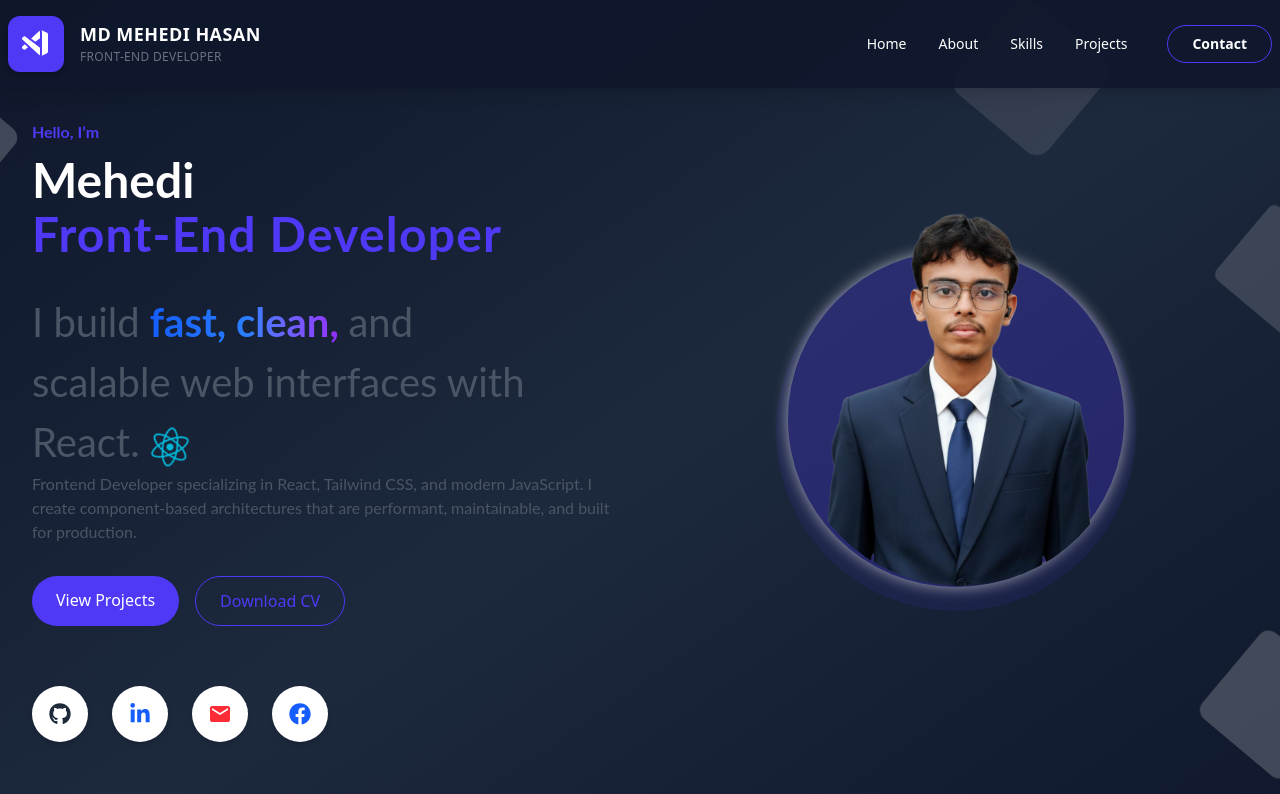
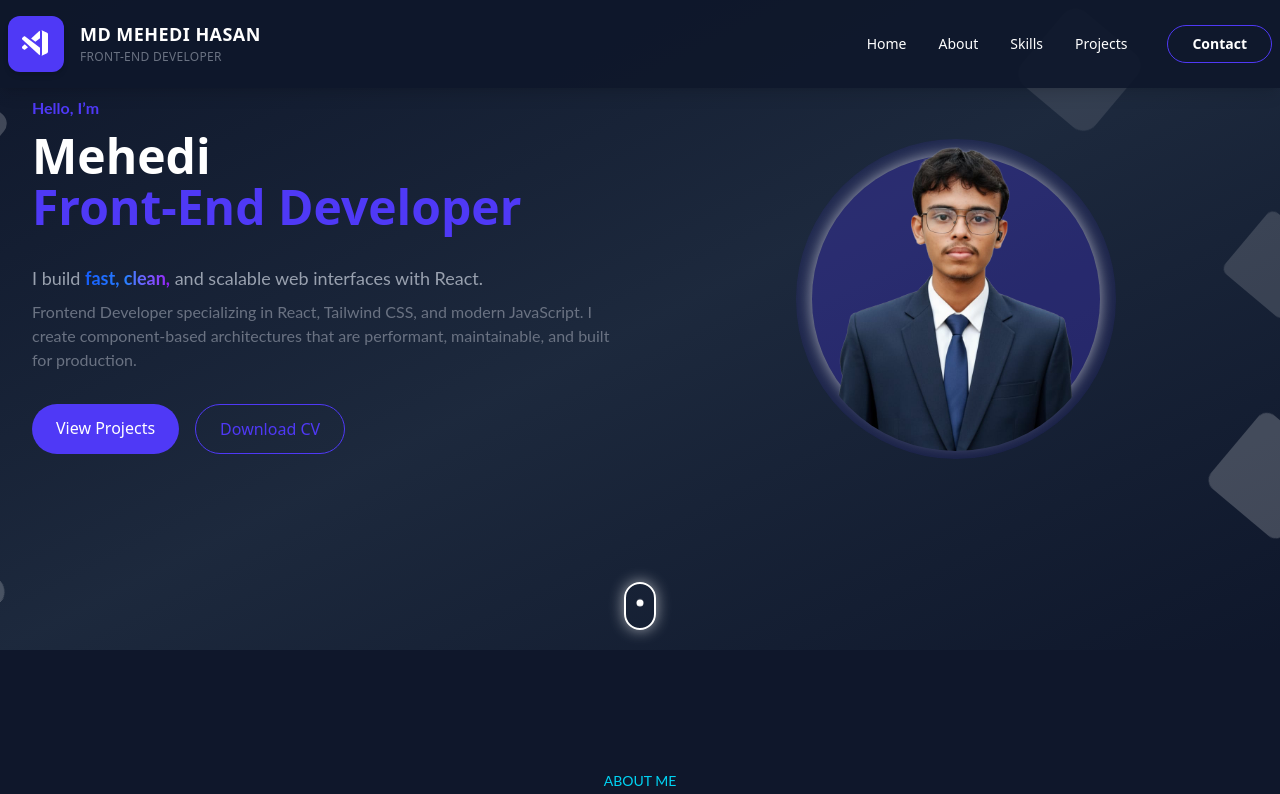
Before and after one commit to Mehedi43g/Portfolio-2026, a React (Vite) app: page / in a window 1280 px wide. Shown: the top 794 px of the page. Built offline with nearby package versions, Linux system fonts and the light colour scheme.

Commit message:
footer part text update ready

```diff
--- a/src/Commponents/Banner.jsx
+++ b/src/Commponents/Banner.jsx
@@ -1,8 +1,6 @@
-import React from 'react'
+
 import Container from './Container'
-import { FaFacebook, FaGithub, FaLinkedinIn, FaReact } from 'react-icons/fa'
-import { MdEmail } from 'react-icons/md'
-import { Link } from 'react-router'
+
 import mehedi from "../assets/Mehedi.png"
 import { GoDotFill } from 'react-icons/go'
 import ScrollReveal from '../hooks/ScrollReveal'
@@ -10,98 +8,94 @@ import ScrollReveal from '../hooks/ScrollReveal'
 const Banner = () => {
   const [ref, visible] = ScrollReveal();
   return (
-    <section id='banner'  className="bg-linear-to-br from-slate-900 via-slate-800 to-slate-900 text-white overflow-hidden" >
+<section
+  id="banner"
+  className="bg-linear-to-br from-slate-900 via-slate-800 to-slate-900 text-white overflow-hidden"
+>
   <Container>
-        <div ref={ref} className={`max-w-7xl mx-auto px-6 pt-30 pb-20 grid md:grid-cols-2 gap-12 items-center ${visible  ? "opacity-100 translate-y-0 scale-100 duration-1000" : "opacity-0 translate-y-16 scale-95"}`}>
+    <div
+      ref={ref}
+      className={`relative max-w-7xl mx-auto px-4 sm:px-6 pt-24 pb-20 grid md:grid-cols-2 gap-12 items-center ${
+        visible
+          ? "opacity-100 translate-y-0 scale-100 duration-1000"
+          : "opacity-0 translate-y-16 scale-95"
+      }`}
+    >
       <div className="absolute inset-0 pointer-events-none hidden md:block">
-            <div className="absolute top-20 -left-35 w-32 h-32 bg-white/20 rounded-xl rotate-40"></div>
-            <div className="absolute top-60 -right-10 w-24 h-24 bg-white/15 rounded-lg rotate-40 tracking-wide animate-bounce [animation-duration:2.2s]  "></div>
-            <div className="absolute -bottom-20.25 -left-38 w-30 h-30 bg-white/20  rounded-2xl rotate-40 tracking-wide animate-bounce [animation-duration:5.2s] overflow-hidden"></div>
-            <div className="absolute top-10 right-50 w-30 h-30 bg-white/10 rounded-2xl rotate-40  tracking-wide animate-bounce [animation-duration:5.2s] "></div>
-            <div className="absolute bottom-10 -right-10 w-28 h-28 bg-white/20 rounded-xl rotate-40 tracking-wide animate-bounce [animation-duration:5.2s]  "></div>
+        <div className="absolute top-20 -left-28 w-24 h-24 bg-white/20 rounded-xl rotate-40"></div>
+        <div className="absolute top-60 -right-8 w-20 h-20 bg-white/15 rounded-lg rotate-40 animate-bounce [animation-duration:2.2s]"></div>
+        <div className="absolute -bottom-20 -left-32 w-24 h-24 bg-white/20 rounded-2xl rotate-40 animate-bounce [animation-duration:5.2s]"></div>
+        <div className="absolute top-10 right-40 w-24 h-24 bg-white/10 rounded-2xl rotate-40 animate-bounce [animation-duration:5.2s]"></div>
+        <div className="absolute bottom-10 -right-8 w-24 h-24 bg-white/20 rounded-xl rotate-40 animate-bounce [animation-duration:5.2s]"></div>
       </div>
+
       <div>
-            <p className="text-indigo-600  mb-3 font-lato font-bold">Hello, I’m</p>
-            <h1 className="text-4xl font-lato md:text-5xl font-bold text-[#FFFFFF] ">
+        <p className="text-indigo-600 mb-3 font-lato font-bold">
+          Hello, I’m
+        </p>
+
+        <h1 className="text-3xl sm:text-4xl md:text-5xl font-bold">
           Mehedi
         </h1>
-            <h4 className="text-4xl font-lato md:text-5xl font-bold text-indigo-600 pt-6 tracking-wide animate-bounce [animation-duration:3.2s] ">Front-End Developer</h4>
-            <p className="text-gray-600 mt-4 max-w-lg text-[40px] font-lato">
-              I build  <span className="bg-linear-to-r from-blue-600 via-blue-500 to-purple-600 bg-clip-text
-            text-transparent font-bold "> fast, clean, </span> and scalable web interfaces with React. <FaReact className='text-cyan-500 animate-spin [animation-duration:3.2s] inline-block tracking-wide' />
+
+        <h4 className="text-3xl sm:text-4xl md:text-5xl font-bold text-indigo-600 pt-5 animate-bounce [animation-duration:3.2s]">
+          Front-End Developer
+        </h4>
+
+        <p className="text-gray-400 mt-4 max-w-lg text-base sm:text-lg font-lato">
+          I build{" "}
+          <span className="bg-linear-to-r from-blue-600 via-blue-500 to-purple-600 bg-clip-text text-transparent font-bold">
+            fast, clean,
+          </span>{" "}
+          and scalable web interfaces with React.
         </p>
-            <p className='font-lato text-gray-600'>Frontend Developer specializing in React, Tailwind CSS, and modern JavaScript. I create
-              component-based architectures that are performant, maintainable, and built for production.</p>
-            <div className="flex gap-4 mt-8">
-              <a href='#projects'  className="bg-indigo-600 text-white px-6 py-3 rounded-full hover:bg-indigo-700 transition cursor-pointer">
+
+        <p className="font-lato text-gray-500 mt-2 text-sm sm:text-base">
+          Frontend Developer specializing in React, Tailwind CSS, and modern
+          JavaScript. I create component-based architectures that are
+          performant, maintainable, and built for production.
+        </p>
+
+        <div className="flex flex-wrap gap-4 mt-8">
+          <a
+            href="#projects"
+            className="bg-indigo-600 text-white px-6 py-3 rounded-full hover:bg-indigo-700 transition"
+          >
             View Projects
           </a>
-              <button className="border border-indigo-600 text-indigo-600 px-6 py-3 rounded-full hover:bg-indigo-600 hover:text-white transition cursor-pointer">
+          <button className="border border-indigo-600 text-indigo-600 px-6 py-3 rounded-full hover:bg-indigo-600 hover:text-white transition">
             Download CV
           </button>
         </div>
-            <div className="flex gap-4 mt-15">
-              <ul className="flex gap-6 justify-center items-center">
-                <Link to="https://github.com/Mehedi43g" target="_blank">
-                  <li className="relative group"> <span className="absolute -top-10 left-1/2 -translate-x-1/2 scale-0
-                              group-hover:scale-100 transition-all duration-300 bg-black text-white text-sm px-3 py-1 rounded-md"> GitHub  </span>
-                    <div className="w-14 h-14 flex items-center justify-center rounded-full bg-white text-gray-800 shadow-md cursor-pointer
-                            transition-all duration-300 group-hover:bg-gray-800 group-hover:text-white group-hover:-translate-y-2">
-                      <FaGithub size={22} /></div>
-                  </li>
 
-                </Link>
-                <Link to="https://www.linkedin.com/in/md-mehedi-hasan-58684536b/" target='_blank'>
-
-                  <li className="relative group">
-                    <span className="absolute -top-10 left-1/2 -translate-x-1/2 scale-0 group-hover:scale-100 transition-all duration-300 bg-black text-white text-sm px-3 py-1 rounded-md">
-                      LinkedIn
-                    </span>
-                    <div className="w-14 h-14 flex items-center justify-center rounded-full bg-white text-blue-600 shadow-md cursor-pointer transition-all duration-300 group-hover:bg-blue-600 group-hover:text-white group-hover:-translate-y-2">
-                      <FaLinkedinIn size={22} />
-                    </div>
-                  </li>
-                </Link>
-                <Link to="https://mail.google.com/mail/u/0/?pli=1#inbox?compose=new" target='_blank'>
-                  <li className="relative group">
-                    <span className="absolute -top-10 left-1/2 -translate-x-1/2 scale-0 group-hover:scale-100 transition-all duration-300 bg-black text-white text-sm px-3 py-1 rounded-md">
-                      Email
-                    </span>
-                    <div className="w-14 h-14 flex items-center justify-center rounded-full bg-white text-red-500 shadow-md cursor-pointer transition-all duration-300 group-hover:bg-red-500 group-hover:text-white group-hover:-translate-y-2">
-                      <MdEmail size={24} />
-                    </div>
-                  </li>
-                </Link>
-                <Link to="https://www.facebook.com/Arshuman25" target='_blank'>
-                  <li className="relative group">
-                    <span className="absolute -top-10 left-1/2 -translate-x-1/2 scale-0 group-hover:scale-100 transition-all duration-300 bg-black text-white text-sm px-3 py-1 rounded-md">
-                      Facebook
-                    </span>
-                    <div className="w-14 h-14 flex items-center justify-center rounded-full bg-white text-blue-600 shadow-md cursor-pointer transition-all duration-300 group-hover:bg-blue-600 group-hover:text-white group-hover:-translate-y-2">
-                      <FaFacebook size={22} />
-                    </div>
-                  </li>
-                </Link>
-
-              </ul>
+        <div className="flex gap-6 mt-12">
         </div>
       </div>
-          <div className="relative hidden md:flex justify-center">
-            <div className="w-90 h-90 bg-indigo-600/10 rounded-full"></div>
-            <div className="absolute w-84 h-84 bg-indigo-600/20 rounded-full border-white shadow-[0_0_15px_rgba(255,255,255,0.6)]"> </div>
-            <img className='rounded-full pt-[-20px] absolute -top-18.5 left-32 w-84 ' src={mehedi} alt="" />
+     <div className="relative hidden md:flex justify-center items-center">
+  <div className="relative w-64 h-64 lg:w-80 lg:h-80 rounded-full bg-indigo-600/10 flex items-center justify-center overflow-hidden">
+
+    <div className="absolute inset-4 rounded-full bg-indigo-600/20 shadow-[0_0_15px_rgba(255,255,255,0.6)]"></div>
+
+    <img
+      src={mehedi}
+      alt="Mehedi"
+      className="relative w-full h-full object-cover rounded-full scale-95"
+    />
   </div>
-        </div>
-        <div className="pb-5">
-          <div className="w-8 h-12 mx-auto flex items-center justify-center rounded-full border-2 border-white shadow-[0_0_15px_rgba(255,255,255,0.6)] ">
-            <span className="animate-bounce text-white ">
-              <GoDotFill  size={14} />
-            </span>
 </div>
 
     </div>
+
+    <div className="pb-5">
+      <div className="w-8 h-12 mx-auto flex items-center justify-center rounded-full border-2 border-white shadow-[0_0_15px_rgba(255,255,255,0.6)]">
+        <span className="animate-bounce text-white">
+          <GoDotFill size={14} />
+        </span>
+      </div>
+    </div>
   </Container>
 </section>
+
   )
 }
 
--- a/src/Commponents/Footer.jsx
+++ b/src/Commponents/Footer.jsx
@@ -47,7 +47,7 @@ const Footer = () => {
               : 'opacity-0 translate-y-16 scale-95'
           }`}
         >
-          {/* LEFT */}
+
           <div className="w-full lg:w-4/12">
             <div className="group flex items-center gap-4 cursor-pointer select-none">
               <div className="p-3 rounded-xl bg-indigo-600 text-white group-hover:bg-white group-hover:text-indigo-600 transition-all duration-300 shadow-md">
@@ -69,7 +69,6 @@ const Footer = () => {
             </p>
           </div>
 
-          {/* MIDDLE */}
           <div className="w-full lg:w-2/12">
             <h3 className="text-[14px] text-[#00D3F3]">QUICK LINKS</h3>
             <ul className="flex flex-col gap-3 pt-5 text-[14px]">
@@ -88,7 +87,6 @@ const Footer = () => {
             </ul>
           </div>
 
-          {/* RIGHT */}
           <div className="w-full lg:w-4/12">
             <h3 className="text-[14px] text-[#00D3F3]">GET IN TOUCH</h3>
 
--- a/src/Commponents/Skills.jsx
+++ b/src/Commponents/Skills.jsx
@@ -53,7 +53,7 @@ const Skills = () => {
           Tools & <span className="text-cyan-400">Technologies</span>
         </h2>
 
-        {/* SKILLS GRID */}
+
         <div className="grid grid-cols-1 md:grid-cols-2 gap-8 sm:gap-10">
           {skills.map((skill, index) => (
             <div key={index}>
@@ -83,7 +83,7 @@ const Skills = () => {
           ))}
         </div>
 
-        {/* ADDITIONAL TOOLS */}
+
         <div className="pt-12 sm:pt-14">
           <p className="text-[15px] sm:text-[16px] text-center">
             Additional Tools
```
Also changed, not shown: src/Commponents/Header.jsx (+3 -5 lines). Lines whose indentation alone changed are shown as unchanged.
